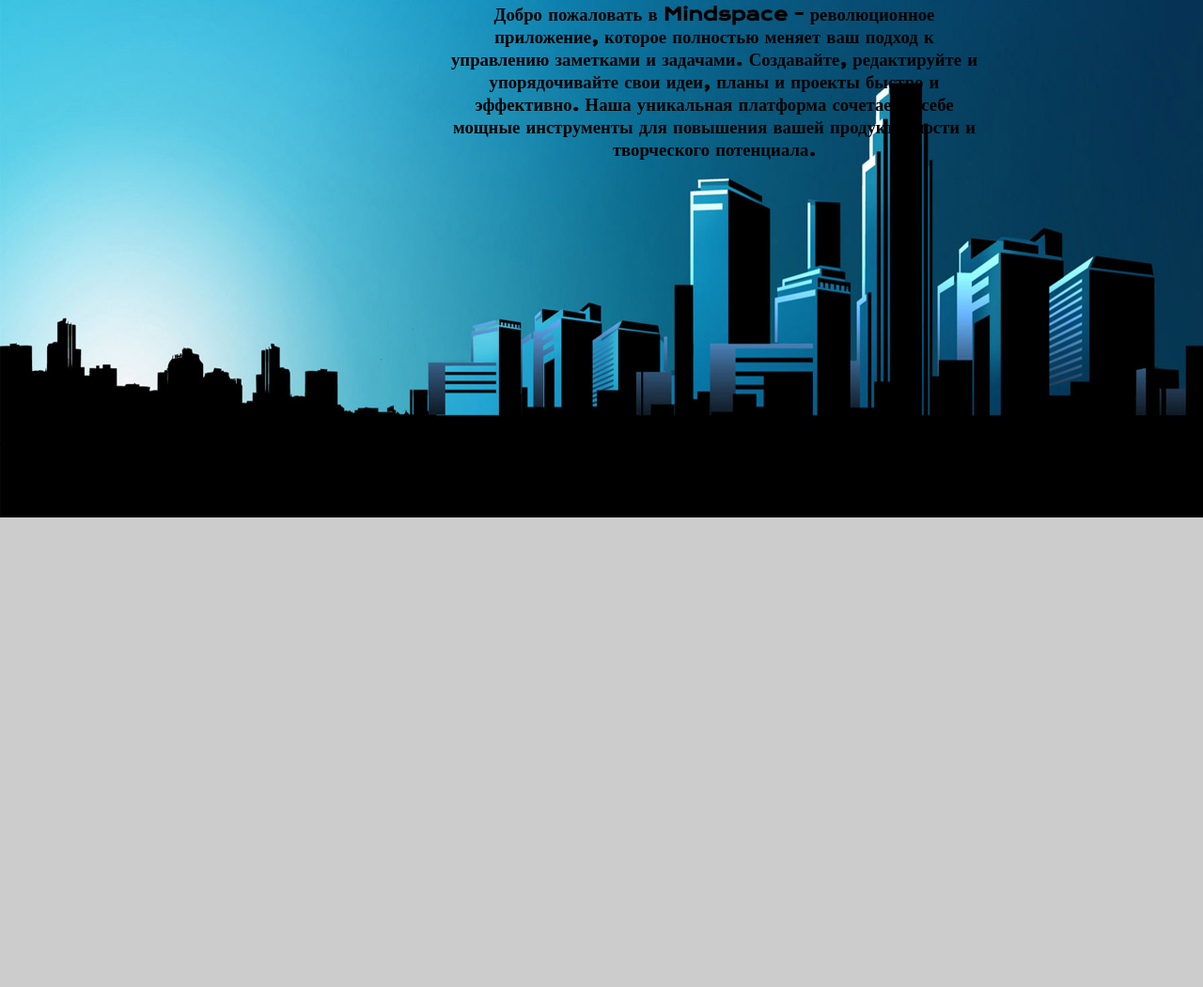
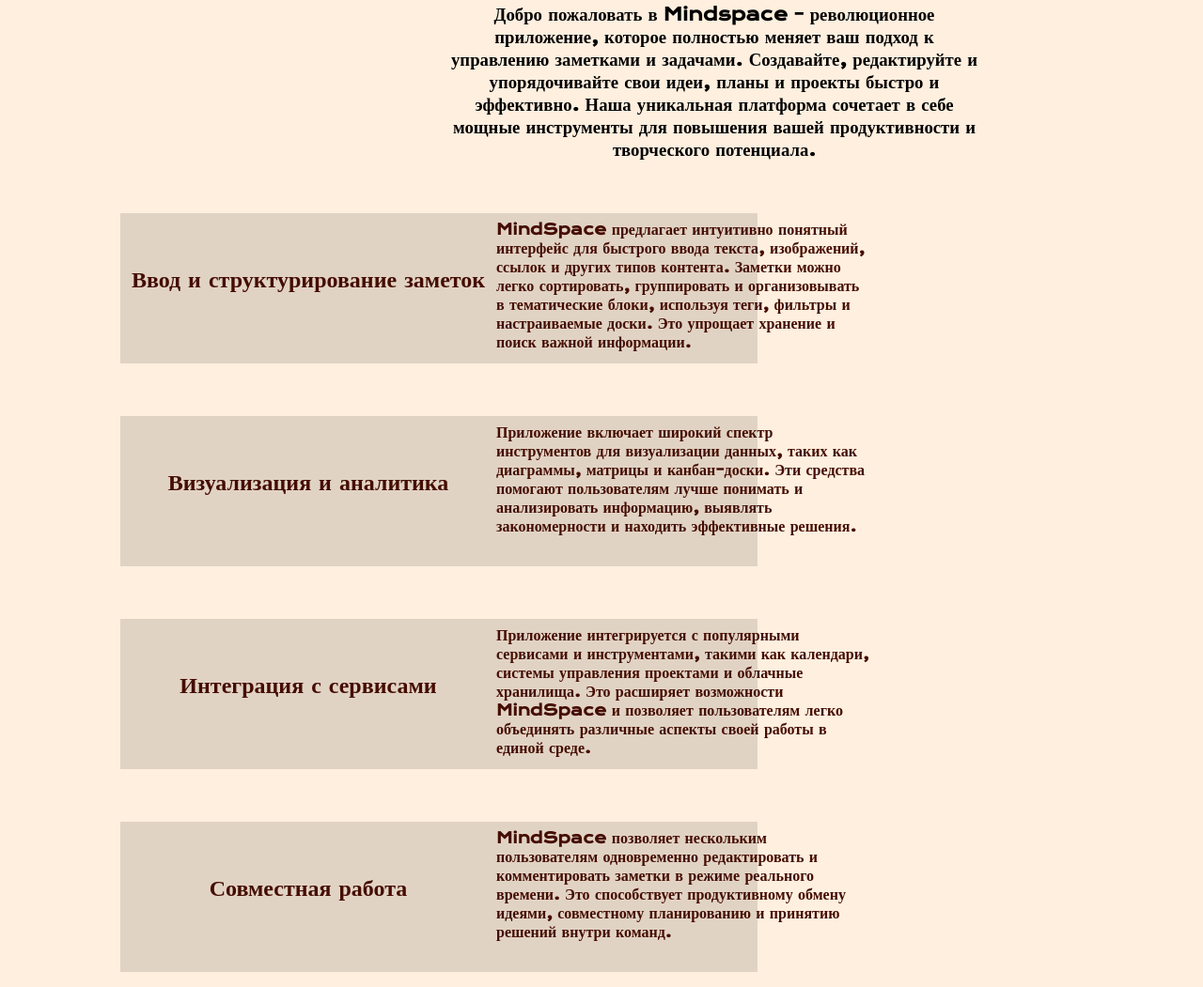
Before and after one commit to SspablosS/mindscape, a website: page projects.html in a window 1280 px wide. Shown: the part 449-1500 px from the top of the page at 94% size. Before the commit the page ends 1000 px from the top, so only its background shows below. Drawn offline with Linux system fonts and the light colour scheme.

Commit message:
index.html

```diff
--- a/assets/css/aboutUs.css
+++ b/assets/css/aboutUs.css
@@ -5,13 +5,29 @@
 }
 
 html,body {
-  height:1000px;
+  height:1300px;
     font-size: 100%;
     width: 100%;
   position: relative;
   overflow-x:hidden;
   background: #ccc;
 
+}
+.contactsP{
+  font-family: kronaone-c;
+  align-items: center;
+  right: 50%;
+  left:12%;
+  margin-top: 70px;
+  position: absolute;
+  font-size: 20px;
+}
+.contactsH{
+  font-family: kronaone-c;
+  align-items: center;
+  left:1%;
+  right: 40%;
+  position: absolute;
 }
 :root {
   --index: calc(1vw + 1vh);
@@ -187,6 +203,7 @@
   width: 60%;
   height: 400px;
   object-fit: cover;
+  margin-left: 8vw;
 }
 
 .blueDots {
@@ -419,7 +436,6 @@
     height: auto;
     width: 60%;
   }
-
   .responsive-container-block.textSide {
     margin-top: 0px;
     margin-right: 0px;
--- a/assets/css/notes.css
+++ b/assets/css/notes.css
@@ -150,7 +150,7 @@
 }
 
 .home-page-header {
-  width: 100vw;
+  width: 100%;
   display: flex;
   justify-content: space-between;
   align-items: center;
--- a/assets/css/projects.css
+++ b/assets/css/projects.css
@@ -4,15 +4,13 @@
     box-sizing: border-box;
   }
   html,body {
-    height:1000px;
+    height:1500px;
     font-size: 100%;
     width: 100%;
     position: relative;
     overflow-x:hidden;
     background: #ccc;
-    background-image: url('../../assets/images/bckgprojects.jpg');
-    background-size: 100vw 100%;
-    background-repeat:no-repeat;
+
   }
   :root {
     --index: calc(1vw + 1vh);
@@ -55,6 +53,22 @@
 
     padding: 3vh;
     color: #450D01;
+  }
+
+  .containerBig {
+    display: grid;
+    grid-template-columns: 400px 400px;
+    margin-left: 10%;
+    grid-template-rows: 80px 80px;
+    margin-top: 7vh;
+    background-color: #e1d3c4;
+    margin-right: 37%;
+  }
+  .containerBig > h2{
+    margin-top: 55px;
+  }
+  .containerBig > h4{
+    margin-top: 7px;
   }
 
   .logo > a{
@@ -147,9 +161,9 @@
     display: flex;
   }
   .ideaText{
-    padding-right: 90vh;
+    padding-right: 90px;
     position: absolute;
-    margin-top: 40vh;
+    margin-top: 40px;
   }
   .footerbase{
      /* Позиционируем footer внизу main */
--- a/projects.html
+++ b/projects.html
@@ -24,5 +24,25 @@
 <div class="box1"><h3>
     Добро пожаловать в Mindspace - революционное приложение, которое полностью меняет ваш подход к управлению заметками и задачами. Создавайте, редактируйте и упорядочивайте свои идеи, планы и проекты быстро и эффективно. Наша уникальная платформа сочетает в себе мощные инструменты для повышения вашей продуктивности и творческого потенциала.
 </h3></div>
+<div class="containerBig">
+  <h2 align="center">Ввод и структурирование заметок</h2>
+  <h4>
+    MindSpace предлагает интуитивно понятный интерфейс для быстрого ввода текста, изображений, ссылок и других типов контента. Заметки можно легко сортировать, группировать и организовывать в тематические блоки, используя теги, фильтры и настраиваемые доски. Это упрощает хранение и поиск важной информации.</h4>
+</div>
+<div class="containerBig">
+  <h2 align="center">Визуализация и аналитика</h2>
+  <h4>
+    Приложение включает широкий спектр инструментов для визуализации данных, таких как диаграммы, матрицы и канбан-доски. Эти средства помогают пользователям лучше понимать и анализировать информацию, выявлять закономерности и находить эффективные решения.</h4>
+</div>
+<div class="containerBig">
+  <h2 align="center">Интеграция с сервисами</h2>
+  <h4>
+    Приложение интегрируется с популярными сервисами и инструментами, такими как календари, системы управления проектами и облачные хранилища. Это расширяет возможности MindSpace и позволяет пользователям легко объединять различные аспекты своей работы в единой среде.</h4>
+</div>
+<div class="containerBig">
+  <h2 align="center">Совместная работа</h2>
+  <h4>
+    MindSpace позволяет нескольким пользователям одновременно редактировать и комментировать заметки в режиме реального времени. Это способствует продуктивному обмену идеями, совместному планированию и принятию решений внутри команд.</h4>
+</div>
 
 </body>
```
Also changed, not shown: about.html (+10 -2 lines), assets/css/homePage.css (+6 -3 lines).
